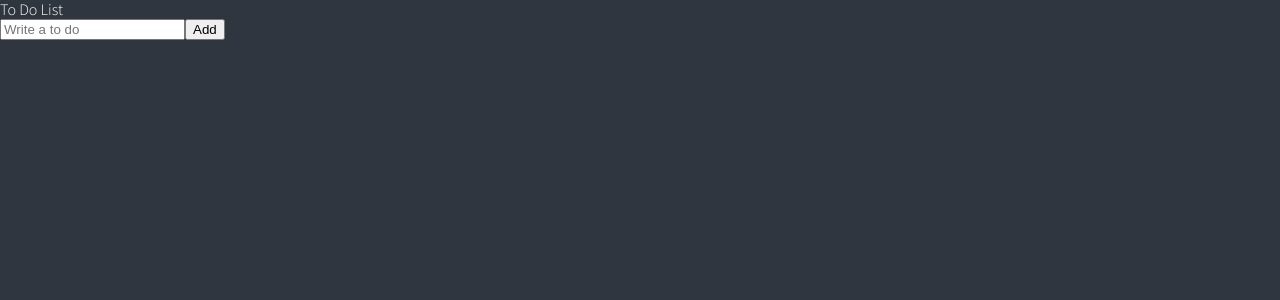
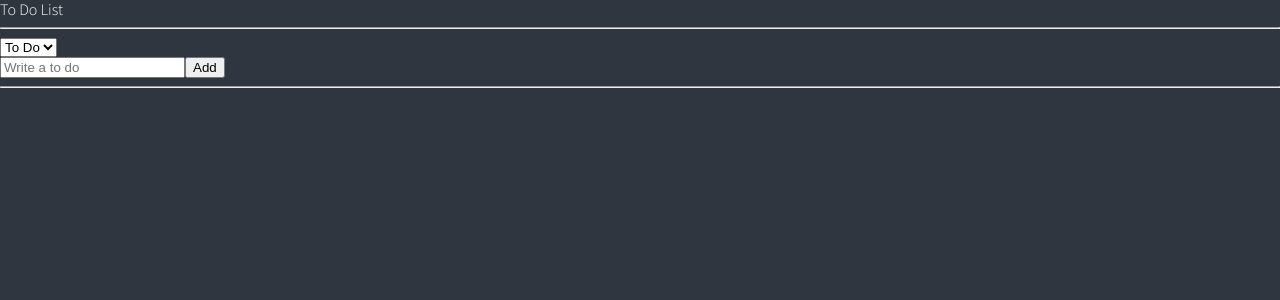
Before and after one commit to minapark127/react-recoil, a React (Create React App) app: page / in a window 1280 px wide. Shown: the top 300 px of the page. Built offline with nearby package versions, Linux system fonts and the light colour scheme.

Commit message:
[feat] save and render todo per category select

```diff
--- a/src/atoms.tsx
+++ b/src/atoms.tsx
@@ -1,4 +1,4 @@
-import { atom } from "recoil";
+import { atom, selector } from "recoil";
 
 export interface IToDo {
     id: number;
@@ -6,7 +6,22 @@
     category: 'TO_DO' | 'DOING' | 'DONE';
 }
 
+export const categoryState = atom({
+    key: 'category',
+    default: 'TO_DO'
+})
+
 export const toDoState = atom<IToDo[]>({
     key: 'toDo',
     default: []
 })
+
+export const toDoSelector = selector({
+    key: "toDoSelector",
+    get: ({get}) => {
+        const toDos = get(toDoState);
+        const category = get(categoryState);
+
+        return toDos.filter(todo => todo.category === category);
+    }
+})
--- a/src/components/ToDoList.tsx
+++ b/src/components/ToDoList.tsx
@@ -1,16 +1,31 @@
-import { useRecoilValue } from 'recoil';
-import { toDoState } from '../atoms';
+import React from 'react';
+import { useRecoilState, useRecoilValue } from 'recoil';
+import { categoryState, toDoSelector, toDoState } from '../atoms';
 import CreateToDo from './CreateToDo';
 import ToDo from './ToDo';
 
 
 
 function TODOList(){
-    const toDos = useRecoilValue(toDoState);
+    const toDos = useRecoilValue(toDoSelector);
+    const [category, setCategory] = useRecoilState(categoryState);
+
+    const onInput = (event:React.FormEvent<HTMLSelectElement>) => {
+        const { currentTarget: { value: newCategory}} = event;
+        setCategory(newCategory);
+    }
     return (
         <div>
             <h1>To Do List</h1>
+            <hr />
+
+            <select onInput={onInput}>
+                <option value="TO_DO">To Do</option>
+                <option value="DOING">Doing</option>
+                <option value="DONE">Done</option>
+            </select>
             <CreateToDo />
+            <hr />
 
             <ul>
                 {toDos.map(toDo => <ToDo key={toDo.id} {...toDo}/>)}
```
